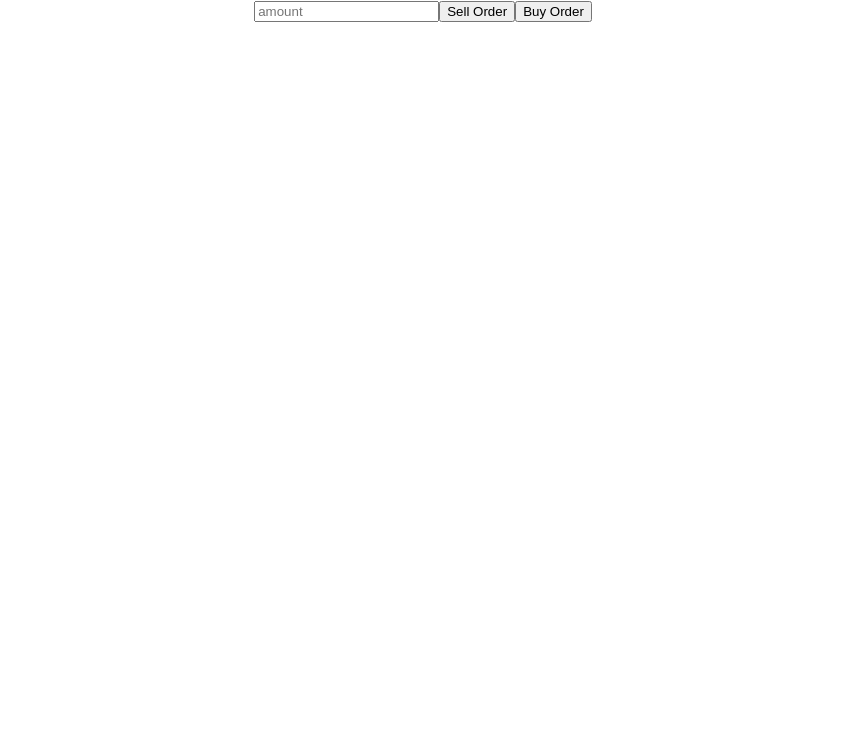
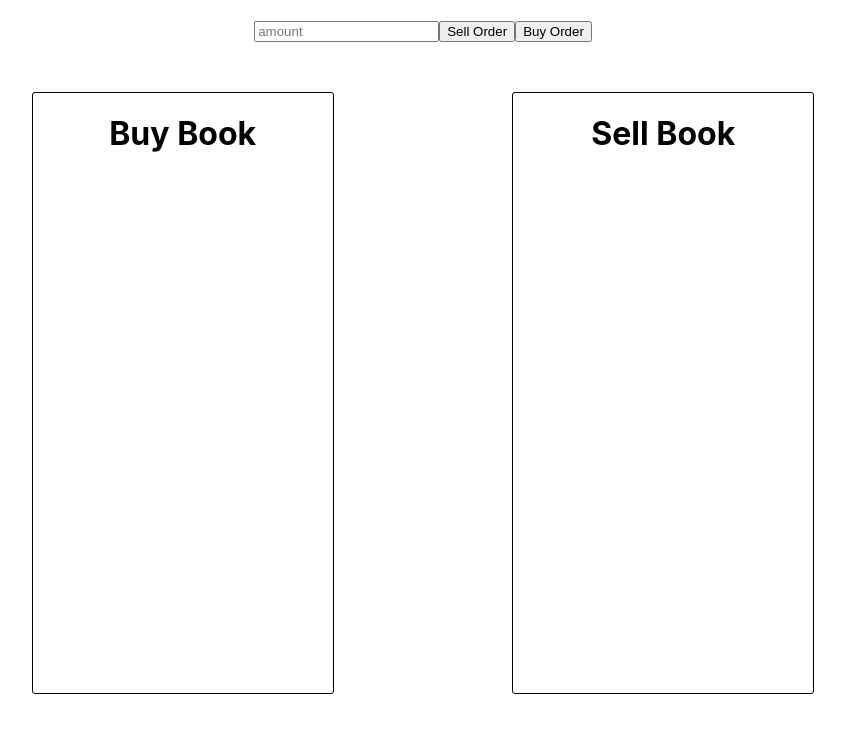
Before and after one commit to GriffinMcLennan/trading-websockets, a React (Create React App) app in the folder client/: page / in a window 1280 px wide. Shown: the top 732 px of the page, without its empty margins (217-1062 px from the left). Built offline with nearby package versions, Linux system fonts and the light colour scheme.

Commit message:
Added component for order books

```diff
--- a/client/src/App.css
+++ b/client/src/App.css
@@ -1,38 +1,11 @@
 .App {
-  text-align: center;
+    text-align: center;
+    margin: 20px;
 }
 
-.App-logo {
-  height: 40vmin;
-  pointer-events: none;
+.orderbooks {
+    display: flex;
+    flex-direction: row;
+    justify-content: space-evenly;
+    margin: 50px;
 }
-
-@media (prefers-reduced-motion: no-preference) {
-  .App-logo {
-    animation: App-logo-spin infinite 20s linear;
-  }
-}
-
-.App-header {
-  background-color: #282c34;
-  min-height: 100vh;
-  display: flex;
-  flex-direction: column;
-  align-items: center;
-  justify-content: center;
-  font-size: calc(10px + 2vmin);
-  color: white;
-}
-
-.App-link {
-  color: #61dafb;
-}
-
-@keyframes App-logo-spin {
-  from {
-    transform: rotate(0deg);
-  }
-  to {
-    transform: rotate(360deg);
-  }
-}
--- a/client/src/App.js
+++ b/client/src/App.js
@@ -1,6 +1,7 @@
 import React, { useState } from "react";
 import "./App.css";
 import axios from "axios";
+import OrderBook from "./Components/OrderBook";
 
 function App() {
     const [amount, setAmount] = useState(0);
@@ -26,6 +27,11 @@ function App() {
             />
             <button onClick={() => createOrder("sell")}>Sell Order</button>
             <button onClick={() => createOrder("buy")}>Buy Order</button>
+
+            <div className="orderbooks">
+                <OrderBook ordersType="Buy Book" />
+                <OrderBook ordersType="Sell Book" />
+            </div>
         </div>
     );
 }
--- /dev/null
+++ b/client/src/Components/OrderBook.css
@@ -0,0 +1,7 @@
+.orderbook {
+    width: 300px;
+    height: 600px;
+    border: black 1px solid;
+    border-radius: 3px;
+    overflow-y: auto;
+}
--- /dev/null
+++ b/client/src/Components/OrderBook.js
@@ -0,0 +1,12 @@
+import React from "react";
+import "./OrderBook.css";
+
+function orderBook({ ordersType }) {
+    return (
+        <div className="orderbook">
+            <h1>{ordersType}</h1>
+        </div>
+    );
+}
+
+export default orderBook;
```
